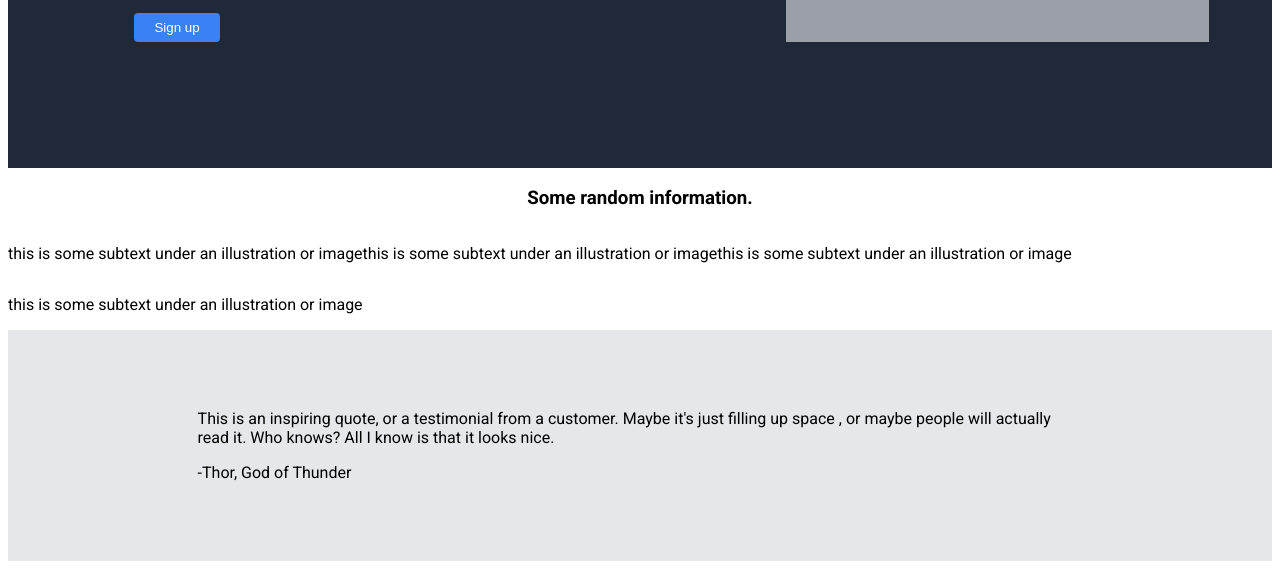
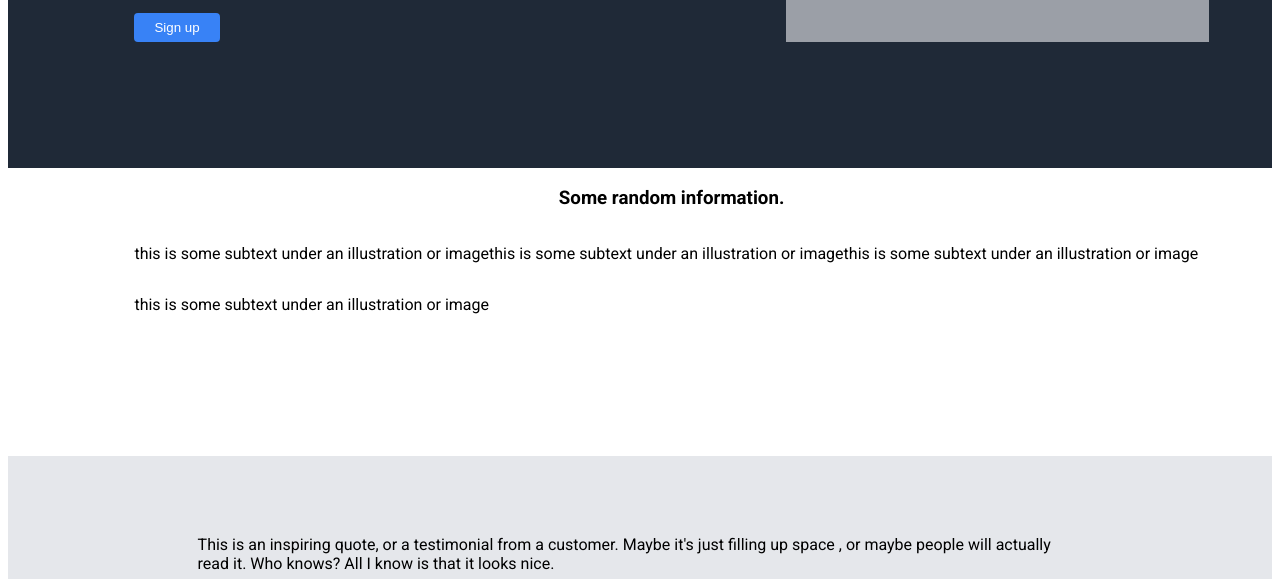
Before and after one commit to prajwalpaudel/project-landing-page, a plain HTML site: page index.html in a window 1280 px wide. Shown: the part 191-770 px from the top of the page. Drawn offline with Linux system fonts and the light colour scheme.

Commit message:
Padding for center boxes section Added padding identical to header.

```diff
--- a/style.css
+++ b/style.css
@@ -67,6 +67,9 @@ button {
     flex-direction: column;
     align-items: center;
     background-color: white;
+    padding:0% 5% 10% 10%;
+    margin:0px;
+
 }
 
 .center {
```
